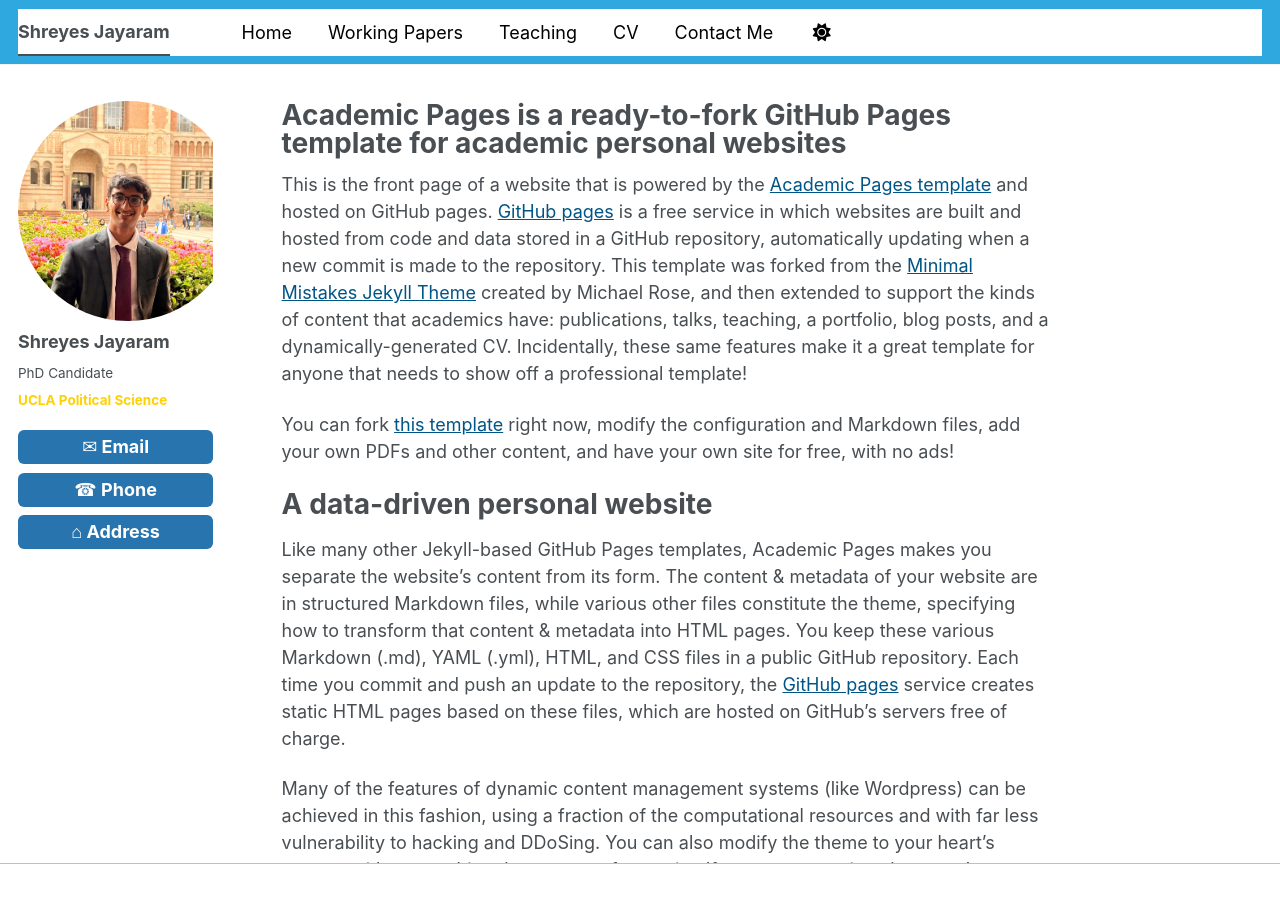
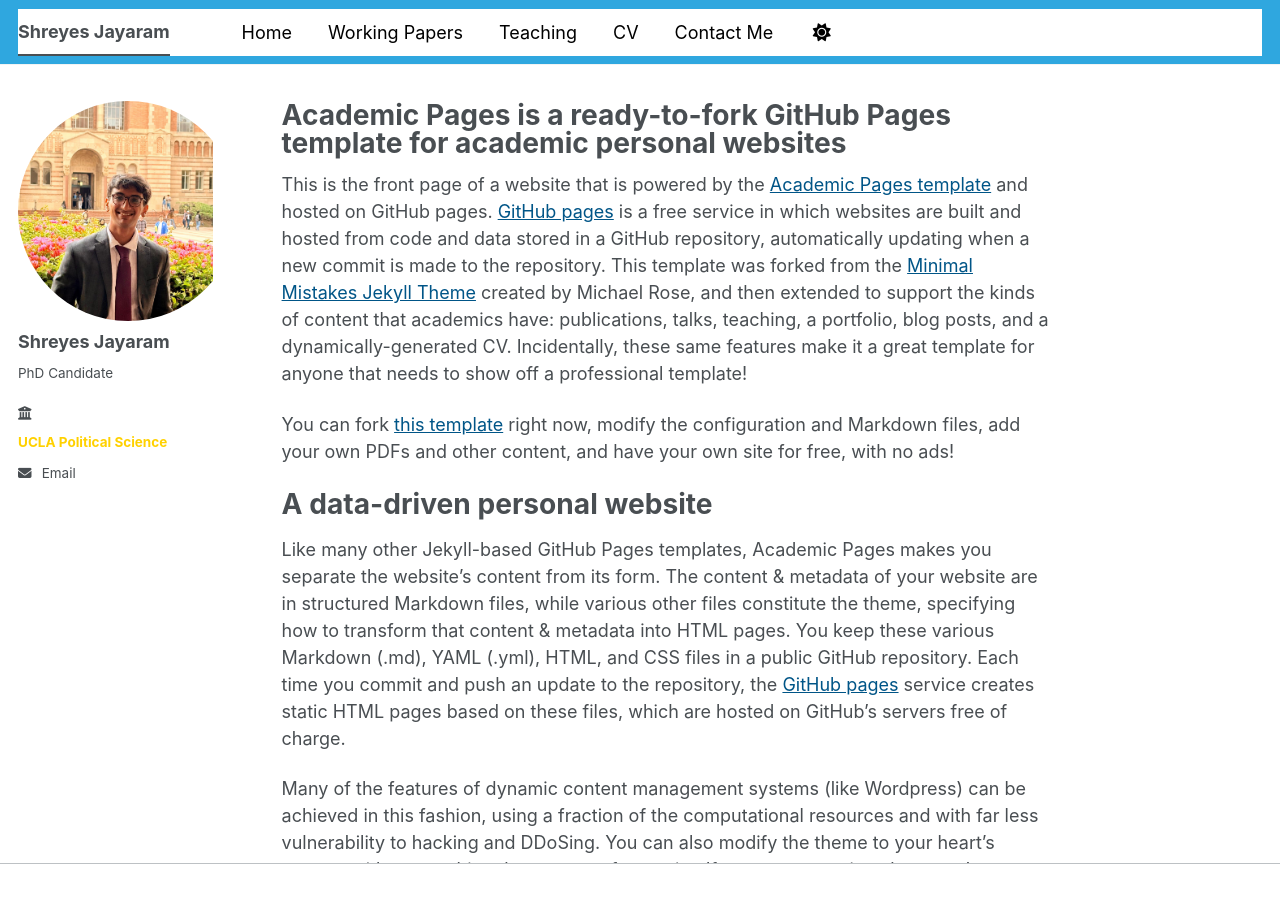
Before and after one commit to shreyesjayaram/shreyesjayaram.github.io, a Jekyll site: the page built from _pages/about.md, in a window 1280 px wide and 900 px high. Built offline with Jekyll 4.4.1, drawn with Linux system fonts in a browser that asks for light colours; a script bundle is joined from its source files by our own code; library files that are not in the unit come from our copies.

Commit message:
Update _config.yml

```diff
--- a/_config.yml
+++ b/_config.yml
@@ -15,25 +15,18 @@ author:
   avatar                 : "profile.jpeg"
   name                   : "Shreyes Jayaram"
   pronouns               :
-  bio                    : |
-    PhD Candidate
+  bio                    : "PhD Candidate"
+  location               :
+  employer               : '<a class="ucla-link" href="https://polisci.ucla.edu/" target="_blank">UCLA Political Science</a>'
+  uri                    :
+  email                  : "jayaram@ucla.edu"
 
-    <a class="ucla-link" href="https://polisci.ucla.edu/" target="_blank">UCLA Political Science</a>
-
-    <div class="profile-buttons">
-      <a href="mailto:jayaram@ucla.edu">✉ Email</a>
-      <a href="tel:YOUR_PHONE_NUMBER">☎ Phone</a>
-      <a href="https://maps.google.com/?q=UCLA+Department+of+Political+Science" target="_blank">⌂ Address</a>
-    </div>
-  location               :
-  employer               :
-  uri                    :
-  email                  :
-
+  # Academic profiles
   googlescholar          :
   orcid                  :
   pubmed                 :
 
+  # Developer / social profiles
   github                 :
   linkedin               :
   twitter                :
```
